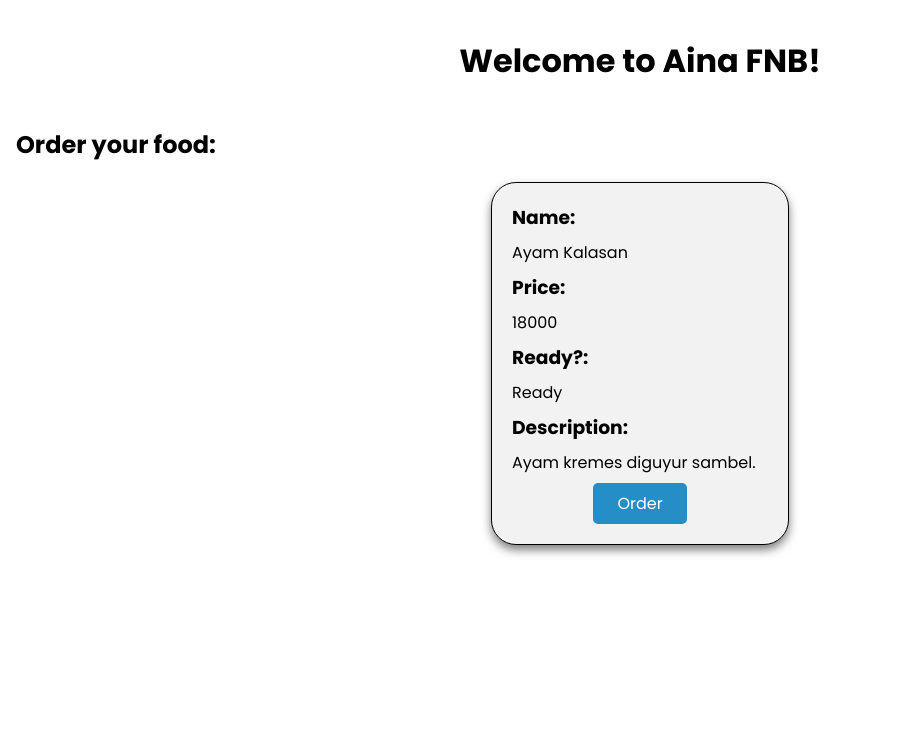
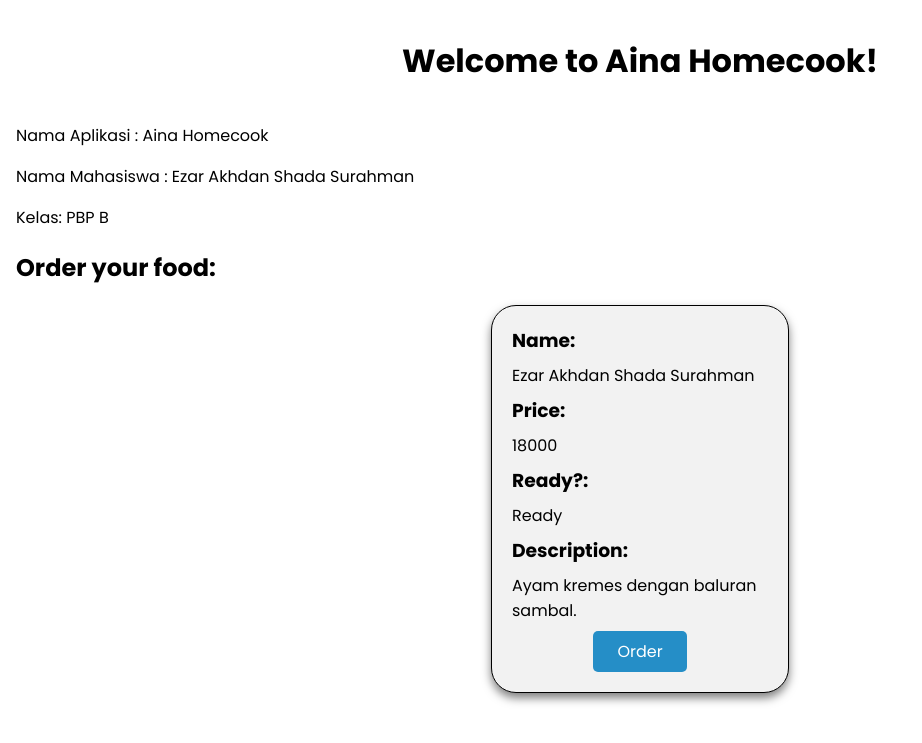
Before and after one commit to ezarsurahman/aina-fnb, a Django app: page / in a window 1280 px wide. Shown: the top 743 px of the page, without its empty margins (0-922 px from the left). Run offline with Django 5.2, Linux system fonts and the light colour scheme.

Commit message:
add credentials on app

```diff
--- a/main/templates/main.html
+++ b/main/templates/main.html
@@ -63,15 +63,17 @@
 </head>
 <body>
     <div class="container">
-        <h1>Welcome to Aina FNB!</h1>
+        <h1>Welcome to Aina Homecook!</h1>
     </div>
 
-
+    <p>Nama Aplikasi : {{nama_aplikasi}}</p>
+    <p>Nama Mahasiswa : {{nama_saya}}</p>
+    <p>Kelas: {{kelas_saya}}</p>
     <h2>Order your food:</h2>
     <div class="outside">
         <div class="container food">
             <h3>Name:</h3>
-            <p>{{name}}</p>
+            <p>{{nama_saya}}</p>
             <h3>Price:</h3>
             <p>{{price}}</p>
             <h3>Ready?:</h3>
--- a/main/views.py
+++ b/main/views.py
@@ -5,6 +5,9 @@ def show_main(request):
         'name': 'Ayam Kalasan',
         'price': 18000,
         'ready': "Ready",
-        'description': "Ayam kremes diguyur sambel."
+        'description': "Ayam kremes dengan baluran sambal.",
+        'nama_aplikasi': "Aina Homecook",
+        "nama_saya" : "Ezar Akhdan Shada Surahman",
+        "kelas_saya" : "PBP B"
     }
     return render(request, "main.html", context)
```
